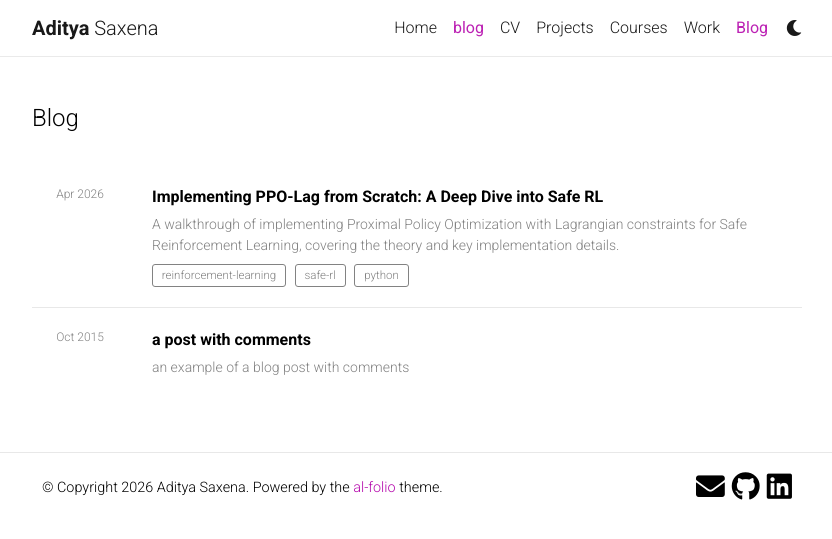
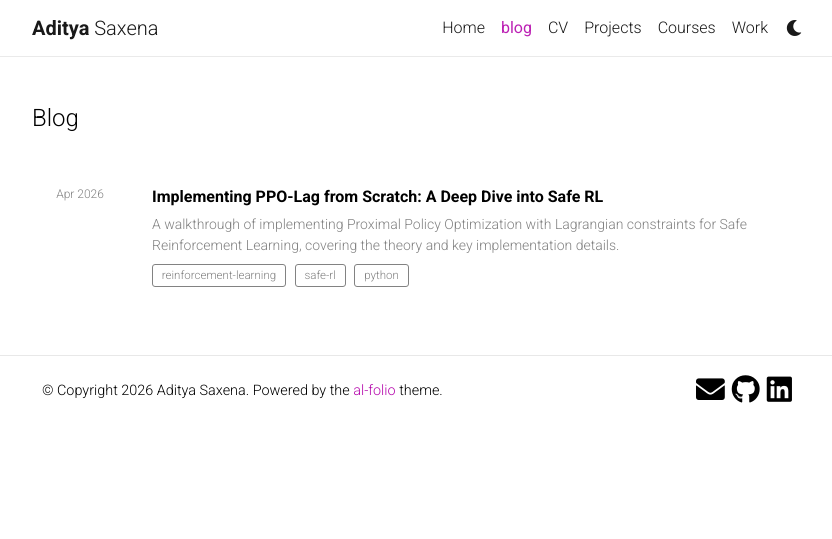
Before and after one commit to adityaaa2511/adityaaa2511.github.io, a Jekyll site: the page built from blog/index.html, in a window 1280 px wide. Shown: the top 539 px of the page, without its empty margins (223-1055 px from the left). Built offline with Jekyll 4.4.1, drawn with Linux system fonts in a browser that asks for light colours; nearby versions of some CDN libraries; the list of posts is cut into pages by our own code; comment, search, counter and statistics services are not loaded; a style sheet for code colours, icons or effects is not loaded.

Commit message:
Navbar fix

```diff
--- a/_posts/2015-10-20-comments.md
+++ /dev/null
@@ -1,8 +0,0 @@
----
-layout: post
-title: a post with comments
-date: 2015-10-20 11:59:00-0400
-description: an example of a blog post with comments
-comments: true
----
-This post shows how to add DISQUS comments.
--- a/blog/index.html
+++ b/blog/index.html
@@ -2,8 +2,6 @@
 layout: default
 title: Blog
 permalink: /blog/
-nav: True
-navpos: 5
 pagination:
   enabled: true
   collection: posts
```
